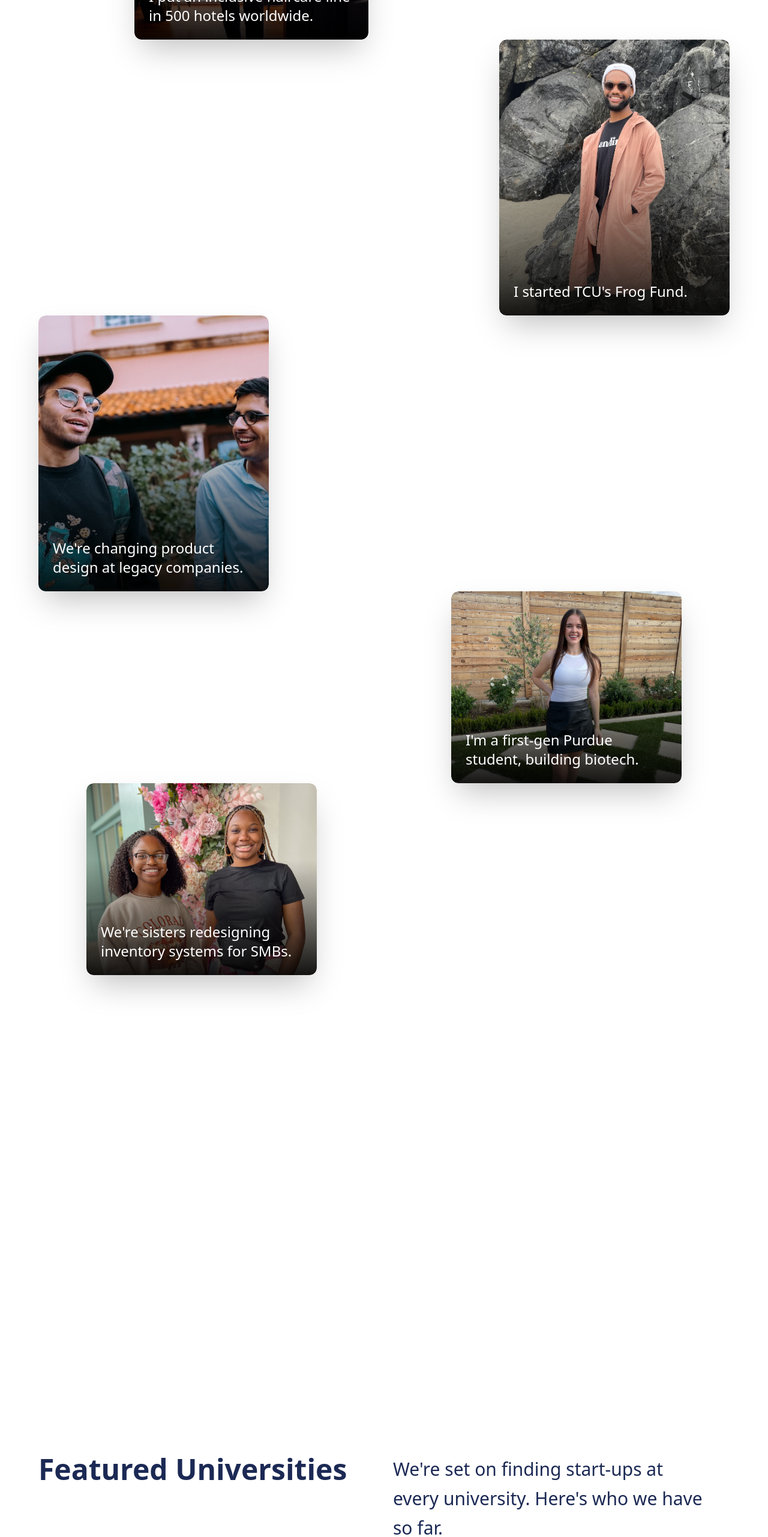
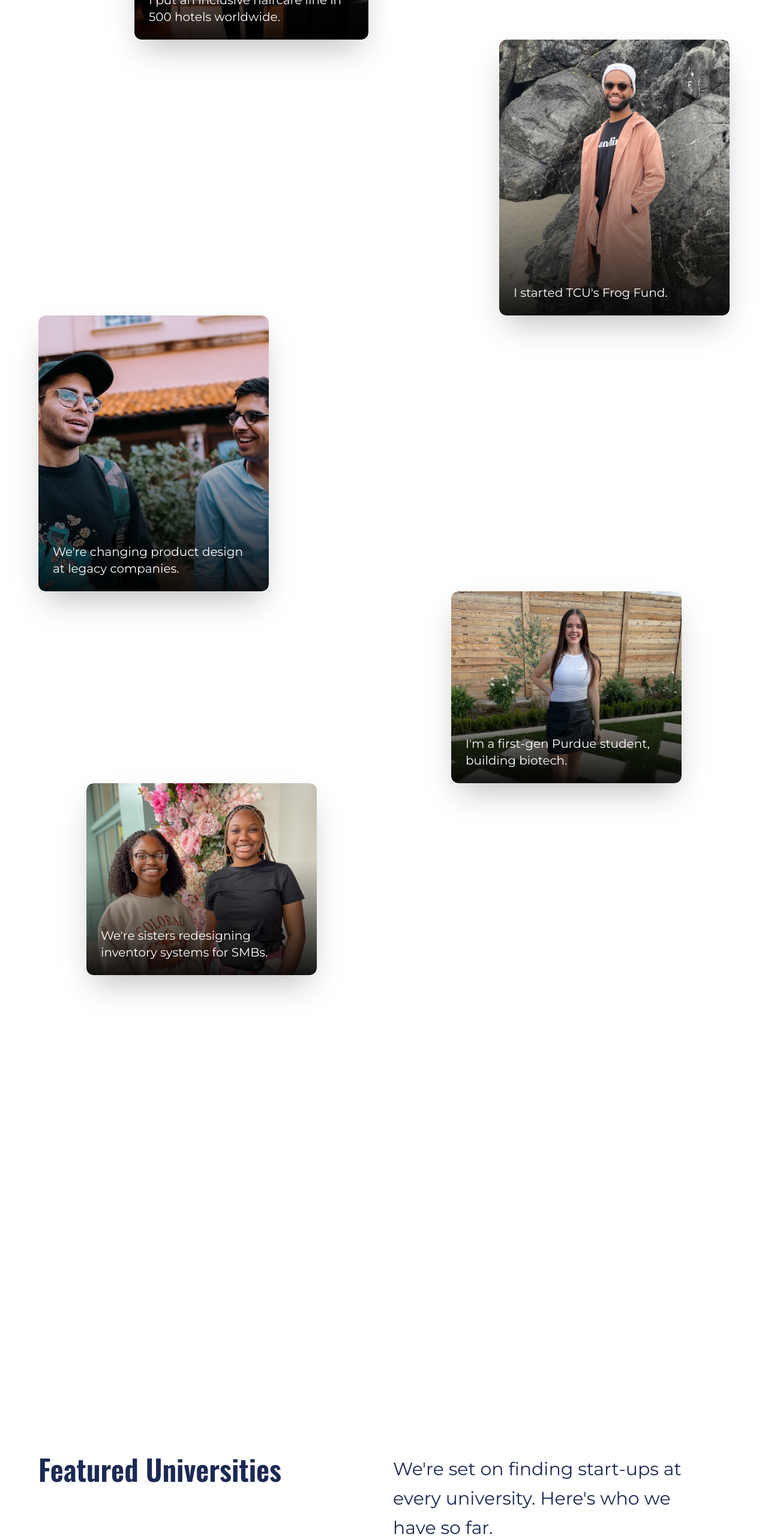
Before and after one commit to dajawhite/Of-Age, a Next.js app in the folder of-age-app/: page / in a window 1280 px wide. Shown: the part 1934-4497 px from the top of the page at 60% size. Built offline with nearby package versions, Linux system fonts and the light colour scheme.

Commit message:
font adjustments

```diff
--- a/of-age-app/app/(root)/page.tsx
+++ b/of-age-app/app/(root)/page.tsx
@@ -14,11 +14,11 @@ export default function Home() {
 
       {/* articles */}
       <section>
-        <div className="relative z-10">
+        <div className="relative z-10 montserrat text-xl">
           {/*large text */}
           <div className="sticky top-0 z-20 flex justify-center w-full lg:h-screen lg:items-center text-primary">
             <div className="max-w-6xl px-6 mx-auto">
-            <h2 className="text-5xl text-center lg:text-8xl lg:leading-relaxed lg:mt-0 leading-relaxed" >You are Of Age.<br className='hidden md:inline'/> They are Of Age.</h2>
+            <h2 className="text-5xl/relaxed text-center lg:text-8xl/relaxed lg:mt-0 montserrat semi-bold-text" >You are Of Age.<br className='hidden md:inline'/> They are Of Age.</h2>
             </div>
           </div>
 
@@ -33,7 +33,7 @@ export default function Home() {
                 <div className="absolute inset-0 w-full h-full transform rounded-xl" style={{background:'linear-gradient(360deg, rgba(0, 0, 0, 0.9) 0%, rgba(0, 0, 0, 0) 60%)'}}>
                 </div>
                 <div className="max-w-md">
-                  <h3 className="relative text-2xl">
+                  <h3 className="relative ">
                     <p>I put an inclusive haircare line in 500 hotels worldwide.</p>
                   </h3>
                 </div>
@@ -49,7 +49,7 @@ export default function Home() {
                 <div className="absolute inset-0 w-full h-full transform rounded-xl" style={{background:'linear-gradient(360deg, rgba(0, 0, 0, 0.9) 0%, rgba(0, 0, 0, 0) 60%)'}}>
                 </div>
                 <div className="max-w-md">
-                    <p className="relative text-2xl">I started TCU&apos;s Frog Fund.</p>
+                    <p className="relative ">I started TCU&apos;s Frog Fund.</p>
                 </div>
                 <button className="z-10 relative hidden items-center mt-6 pointer-events-none"  >
                   <div className="flex items-center overflow-hidden gap-x-2 group"  >
@@ -74,7 +74,7 @@ export default function Home() {
                 <div className="absolute inset-0 w-full h-full transform rounded-xl" style={{background:'linear-gradient(360deg, rgba(0, 0, 0, 0.9) 0%, rgba(0, 0, 0, 0) 60%)'}}>
                 </div>
                 <div className="max-w-md">
-                  <div className="relative font-normal mt-2.5 text-2xl">
+                  <div className="relative font-normal mt-2.5">
                     <p>We&apos;re changing product design at legacy companies.</p>
                   </div>
                 </div>
@@ -103,7 +103,7 @@ export default function Home() {
                 <div className="absolute inset-0 w-full h-full transform rounded-xl" style={{background:'linear-gradient(360deg, rgba(0, 0, 0, 0.9) 0%, rgba(0, 0, 0, 0) 60%)'}}>
                 </div>
                 <div className="max-w-md">
-                  <p className="relative text-2xl">I&apos;m a first-gen Purdue student, building biotech. </p>
+                  <p className="relative">I&apos;m a first-gen Purdue student, building biotech. </p>
                 </div>
               </div>
             </div>
@@ -117,7 +117,7 @@ export default function Home() {
                 <div className="absolute inset-0 w-full h-full transform rounded-xl" style={{background:'linear-gradient(360deg, rgba(0, 0, 0, 0.9) 0%, rgba(0, 0, 0, 0) 60%)'}}>
                 </div>
                 <div className="max-w-md">
-                  <p className="relative text-2xl">We&apos;re sisters redesigning inventory systems for SMBs.</p>
+                  <p className="relative">We&apos;re sisters redesigning inventory systems for SMBs.</p>
                 </div>
               </div>
             </div>
@@ -128,8 +128,8 @@ export default function Home() {
       {/* what we do */}
       <section className='h-screen'>
         <div className="grid md:grid-cols-2 gap-7 lg:gap-[30px] mb-8 px-16">
-          <h1 className='text-5xl text-primary font-semibold'>Featured Universities</h1>
-          <div className='text-3xl pr-10 space-y-4 text-primary leading-relaxed'>
+          <h1 className='text-5xl text-primary font-semibold oswald'>Featured Universities</h1>
+          <div className='text-3xl/relaxed pr-10 space-y-4 text-primary montserrat'>
             <p>We&apos;re set on finding start-ups at every university. Here&apos;s who we have so far.</p>
           </div>
         </div>
--- a/of-age-app/components/Hero.tsx
+++ b/of-age-app/components/Hero.tsx
@@ -109,12 +109,12 @@ function Hero(){
                     <div className="flex flex-col items-center justify-center flex-grow">
                         <header className='items-center pb-20 px-4 md:px-6 lg:px-11 text-primary'>
                             <div className='mb-12 md:mb-30 flex flex-col items-center' data-aos="fade-up" data-aos-delay="4000">
-                                <h1 className='text-4xl md:text-6xl/snug xl:text-8xl/relaxed text-center leading-relaxed'>
+                                <h1 className='text-4xl md:text-7xl/snug xl:text-8xl/relaxed text-center leading-relaxed oswald text-bold'>
                                 Meet who&apos;s building startups at your university & beyond
                                 </h1>
                             </div>
                             <div className='flex flex-col items-center md:px-11' data-aos="fade-up" data-aos-delay="4500">
-                                <p className='text-xl md:text-3xl/relaxed text-center'>
+                                <p className='text-xl md:text-3xl/relaxed text-center montserrat '>
                             Of Age is your insider pass to the university start-up ecosystem.
                                 </p>
                             </div>
--- a/of-age-app/components/NavBar1.tsx
+++ b/of-age-app/components/NavBar1.tsx
@@ -22,8 +22,6 @@ function NavBar(){
             setPathHighlight("home")
         }
     }, [currentUrl])
-
-
 
     return (
         <div className="oa-nav w-full">
```
